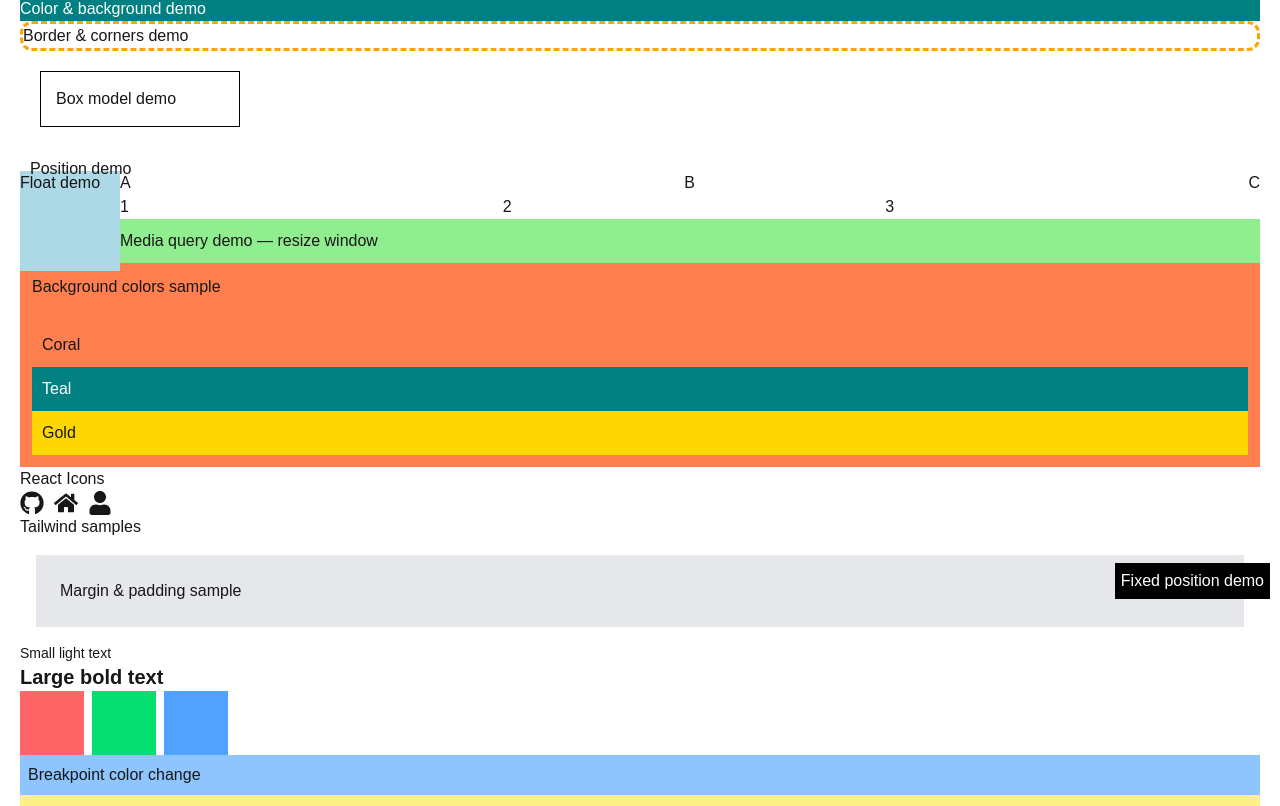
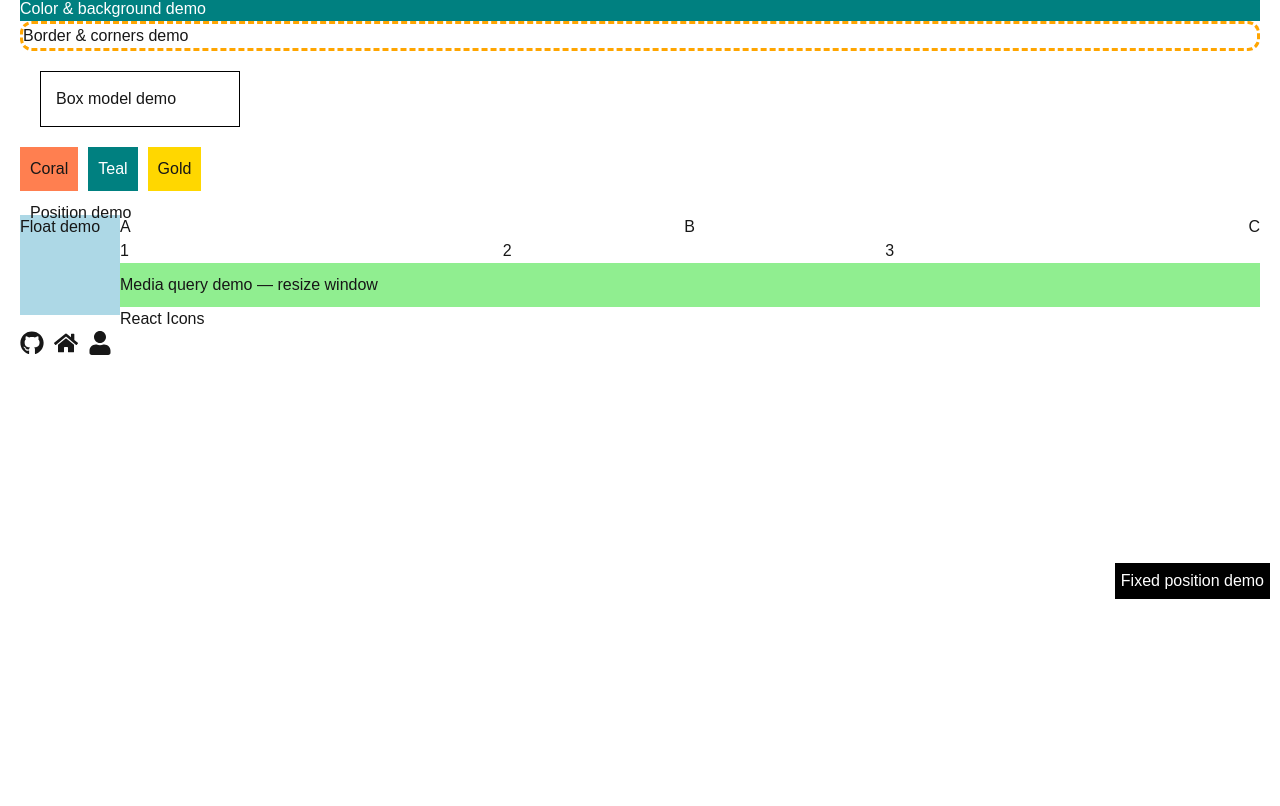
Before and after one commit to ietishaa/webdev-client, a Next.js app: page /labs/lab2 in a window 1280 px wide. Shown: the part 191-997 px from the top of the page. After the commit the page ends 800 px from the top, so only its background shows below. Built offline with nearby package versions, Linux system fonts and the light colour scheme.

Commit message:
fix background colors demo

```diff
--- a/app/labs/lab2/index.css
+++ b/app/labs/lab2/index.css
@@ -1,80 +1,25 @@
-.wd-selector-demo {
-  color: darkblue;
-  font-weight: bold;
-}
-#wd-id-demo {
-  background-color: lightyellow;
-  padding: 10px;
-}
-.wd-class-demo {
-  border: 2px solid green;
-}
-div.wd-structure-demo p {
-  color: crimson;
-}
+.wd-selector-demo { color: darkblue; font-weight: bold; }
+#wd-id-demo { background-color: lightyellow; padding: 10px; }
+.wd-class-demo { border: 2px solid green; }
+div.wd-structure-demo p { color: crimson; }
 
-.wd-color-demo {
-  color: white;
-  background-color: teal;
-}
-.wd-border-demo {
-  border: 3px dashed orange;
-  border-radius: 12px;
-}
-.wd-box-model-demo {
-  margin: 20px;
-  padding: 15px;
-  border: 1px solid black;
-  width: 200px;
-  display: block;
-}
+.wd-color-demo { color: white; background-color: teal; }
+.wd-border-demo { border: 3px dashed orange; border-radius: 12px; }
+.wd-box-model-demo { margin: 20px; padding: 15px; border: 1px solid black; width: 200px; display: block; }
 
-.wd-position-demo {
-  position: relative;
-  top: 10px;
-  left: 10px;
-  z-index: 5;
-}
-.wd-float-demo {
-  float: left;
-  width: 100px;
-  height: 100px;
-  background: lightblue;
-}
-.wd-flex-demo {
-  display: flex;
-  justify-content: space-between;
-  gap: 10px;
-}
-.wd-grid-demo {
-  display: grid;
-  grid-template-columns: repeat(3, 1fr);
-  gap: 8px;
-}
+.wd-bg-colors-demo { display: flex; gap: 10px; }
+.wd-bg-coral { background-color: coral; padding: 10px; }
+.wd-bg-teal { background-color: teal; color: white; padding: 10px; }
+.wd-bg-gold { background-color: gold; padding: 10px; }
+
+.wd-position-demo { position: relative; top: 10px; left: 10px; z-index: 5; }
+.wd-absolute-demo { position: absolute; top: 50px; left: 50px; }
+.wd-fixed-demo { position: fixed; bottom: 10px; right: 10px; background: black; color: white; padding: 6px; }
+.wd-float-demo { float: left; width: 100px; height: 100px; background: lightblue; }
+.wd-flex-demo { display: flex; justify-content: space-between; gap: 10px; }
+.wd-grid-demo { display: grid; grid-template-columns: repeat(3, 1fr); gap: 8px; }
 
 @media (max-width: 600px) {
-  .wd-media-demo {
-    background-color: pink;
-  }
+  .wd-media-demo { background-color: pink; }
 }
-.wd-media-demo {
-  background-color: lightgreen;
-  padding: 10px;
-}
-.wd-bg-colors-demo {
-  background-color: coral;
-  padding: 12px;
-}
-.wd-absolute-demo {
-  position: absolute;
-  top: 50px;
-  left: 50px;
-}
-.wd-fixed-demo {
-  position: fixed;
-  bottom: 10px;
-  right: 10px;
-  background: black;
-  color: white;
-  padding: 6px;
-}
+.wd-media-demo { background-color: lightgreen; padding: 10px; }
--- a/app/labs/lab2/page.tsx
+++ b/app/labs/lab2/page.tsx
@@ -1,12 +1,5 @@
 import "./index.css";
 import ReactIconsSampler from "./ReactIconsSampler";
-import MarginsPadding from "./tailwind/MarginsPadding";
-import FontSizeWeight from "./tailwind/FontSizeWeight";
-import BackgroundColors from "./tailwind/BackgroundColors";
-import Responsive from "./tailwind/Responsive";
-import ResponsiveCard from "./tailwind/ResponsiveCard";
-import Blurs from "./tailwind/Blurs";
-import GridSpan from "./tailwind/GridSpan";
 
 export default function Lab2() {
   return (
@@ -24,31 +17,22 @@ export default function Lab2() {
       <div className="wd-border-demo">Border & corners demo</div>
       <div className="wd-box-model-demo">Box model demo</div>
 
+      <div className="wd-bg-colors-demo">
+        <div className="wd-bg-coral">Coral</div>
+        <div className="wd-bg-teal">Teal</div>
+        <div className="wd-bg-gold">Gold</div>
+      </div>
+
       <div className="wd-position-demo">Position demo</div>
+      <div className="wd-absolute-demo">Absolute position demo</div>
+      <div className="wd-fixed-demo">Fixed position demo</div>
       <div className="wd-float-demo">Float demo</div>
       <div className="wd-flex-demo"><div>A</div><div>B</div><div>C</div></div>
       <div className="wd-grid-demo"><div>1</div><div>2</div><div>3</div></div>
       <div className="wd-media-demo">Media query demo — resize window</div>
-      <div className="wd-bg-colors-demo">Background colors sample</div>
-      <div className="wd-absolute-demo">Absolute position demo</div>
-      <div className="wd-fixed-demo">Fixed position demo</div>
-      <div className="wd-bg-colors-demo">
-        <div style={{ backgroundColor: "coral", padding: 10 }}>Coral</div>
-        <div style={{ backgroundColor: "teal", padding: 10, color: "white" }}>Teal</div>
-        <div style={{ backgroundColor: "gold", padding: 10 }}>Gold</div>
-      </div>
 
       <h4>React Icons</h4>
       <ReactIconsSampler />
-
-      <h4>Tailwind samples</h4>
-      <MarginsPadding />
-      <FontSizeWeight />
-      <BackgroundColors />
-      <Responsive />
-      <ResponsiveCard />
-      <Blurs />
-      <GridSpan />
     </div>
   );
 }
```
